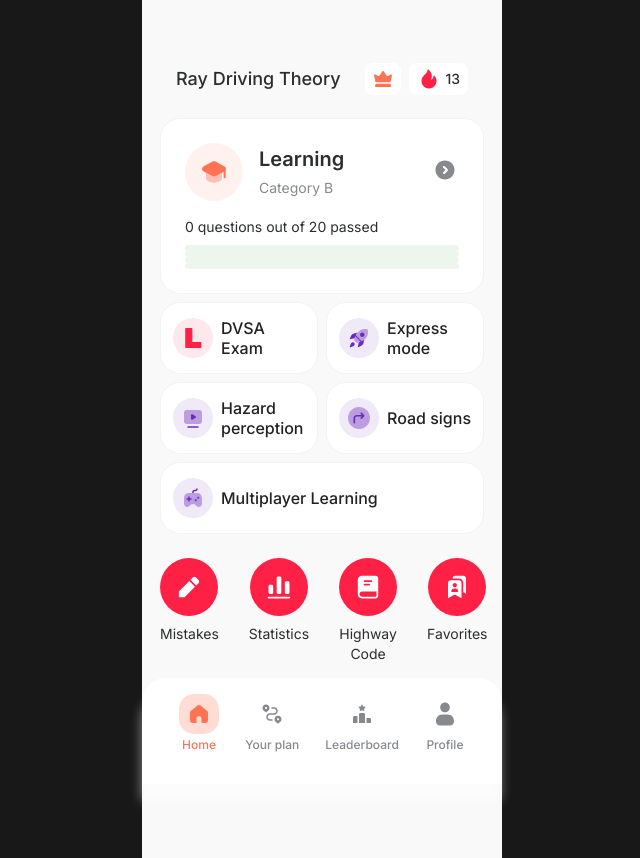
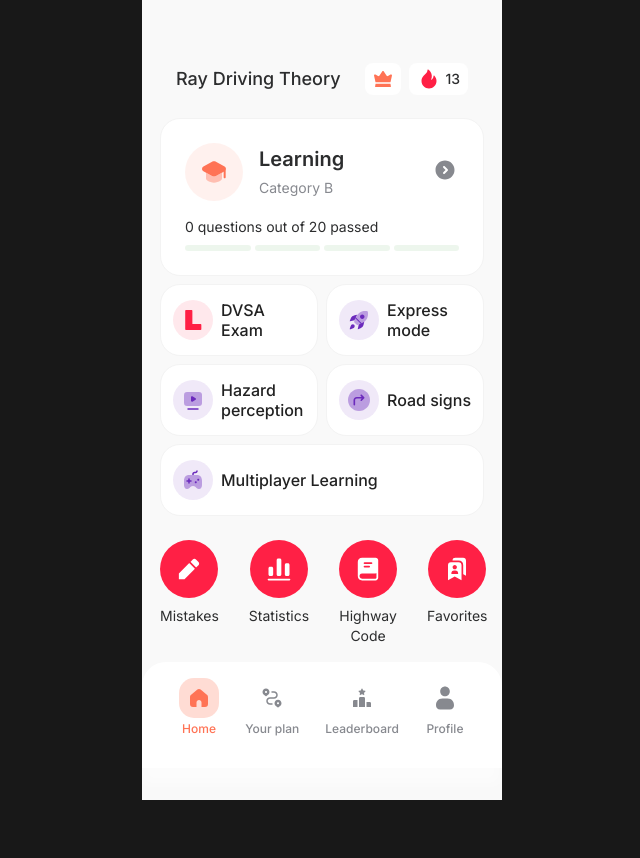
Before and after one commit to DariaBlomma/reactive-phone-test, a Vue app: page / in a window 1280 px wide. Shown: the whole page, without its empty margins (318-958 px from the left). After the commit the page ends 800 px from the top, so only its background shows below. Built offline with nearby package versions, Linux system fonts and the light colour scheme.

Commit message:
fixed markup

```diff
--- a/src/assets/styles/base.css
+++ b/src/assets/styles/base.scss
@@ -20,3 +20,9 @@
   height: 100%;
   font-weight: normal;
 }
+
+@media (min-width: $desktop) {
+  body {
+    overflow: hidden;
+  }
+}
--- a/src/assets/styles/common.scss
+++ b/src/assets/styles/common.scss
@@ -38,5 +38,7 @@
 @media (min-width: $desktop) {
 	.view {
 		width: $mobile;
+		max-height: 100vh;
+		overflow: auto;
 	}
 }
--- a/src/assets/styles/index.scss
+++ b/src/assets/styles/index.scss
@@ -1,5 +1,6 @@
 @import "variables";
-@import './base.css';
+@import "base";
 @import './fonts.scss';
 @import './common.scss';
+@import './scrollbar.scss';
 @import './transitions.scss';
--- /dev/null
+++ b/src/assets/styles/scrollbar.scss
@@ -0,0 +1,15 @@
+._with-scroll {
+	&::-webkit-scrollbar {
+		height: 3px; //for horizontal
+		width: 3px; //for vertical
+	}
+
+	&::-webkit-scrollbar-track {
+		background: transparent;
+	}
+
+	&::-webkit-scrollbar-thumb {
+		background: $grey_300;
+		border-radius: 2px;
+	}
+}
--- a/src/components/AppFooter.vue
+++ b/src/components/AppFooter.vue
@@ -119,4 +119,11 @@
 		grid-template-columns: repeat(2, 1fr);
 	}
 }
+
+@media (min-width: $desktop) {
+	.app-footer {
+		left: initial;
+		right: initial;
+	}
+}
 </style>
--- a/src/components/BaseLayout.vue
+++ b/src/components/BaseLayout.vue
@@ -1,5 +1,5 @@
 <template>
-	<div class="view _no-padding">
+	<div class="view _no-padding _with-scroll">
 		<div class="inner-view">
 			<slot></slot>
 		</div>
--- a/src/ui/UiProgressBar.vue
+++ b/src/ui/UiProgressBar.vue
@@ -71,7 +71,7 @@
 
 .progress-line {
 	display: grid;
-	grid-template-columns: repeat(v-bind(elemsCount), 1fr);
+	grid-template-columns: repeat(v-bind(progressElemsCount), 1fr);
 	grid-column-gap: 4px;
 }
 
--- a/src/views/HomeView.vue
+++ b/src/views/HomeView.vue
@@ -1,5 +1,5 @@
 <template>
-  <div class="view _no-padding home-view">
+  <div class="view _no-padding _with-scroll home-view">
 	  <div class="inner-view">
 		  <HeaderLine
 				  user-name="Ray"
```
